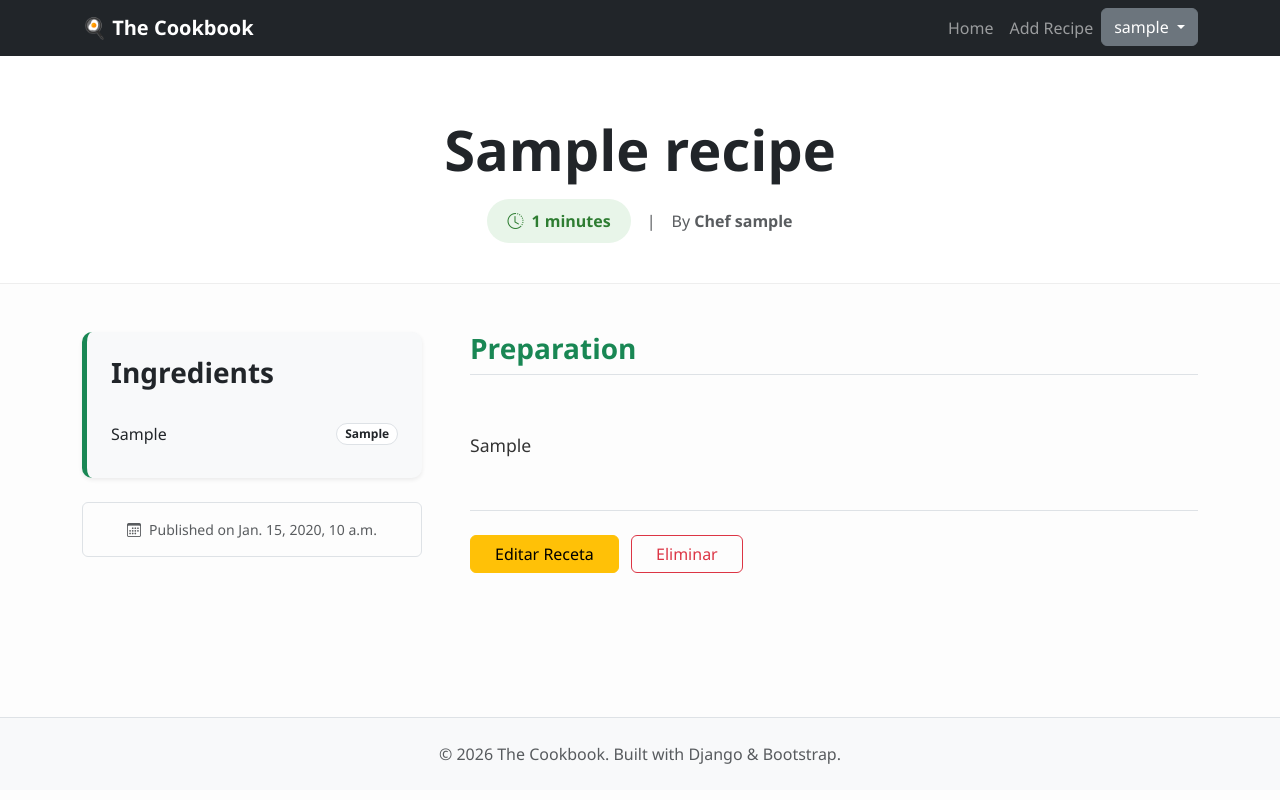
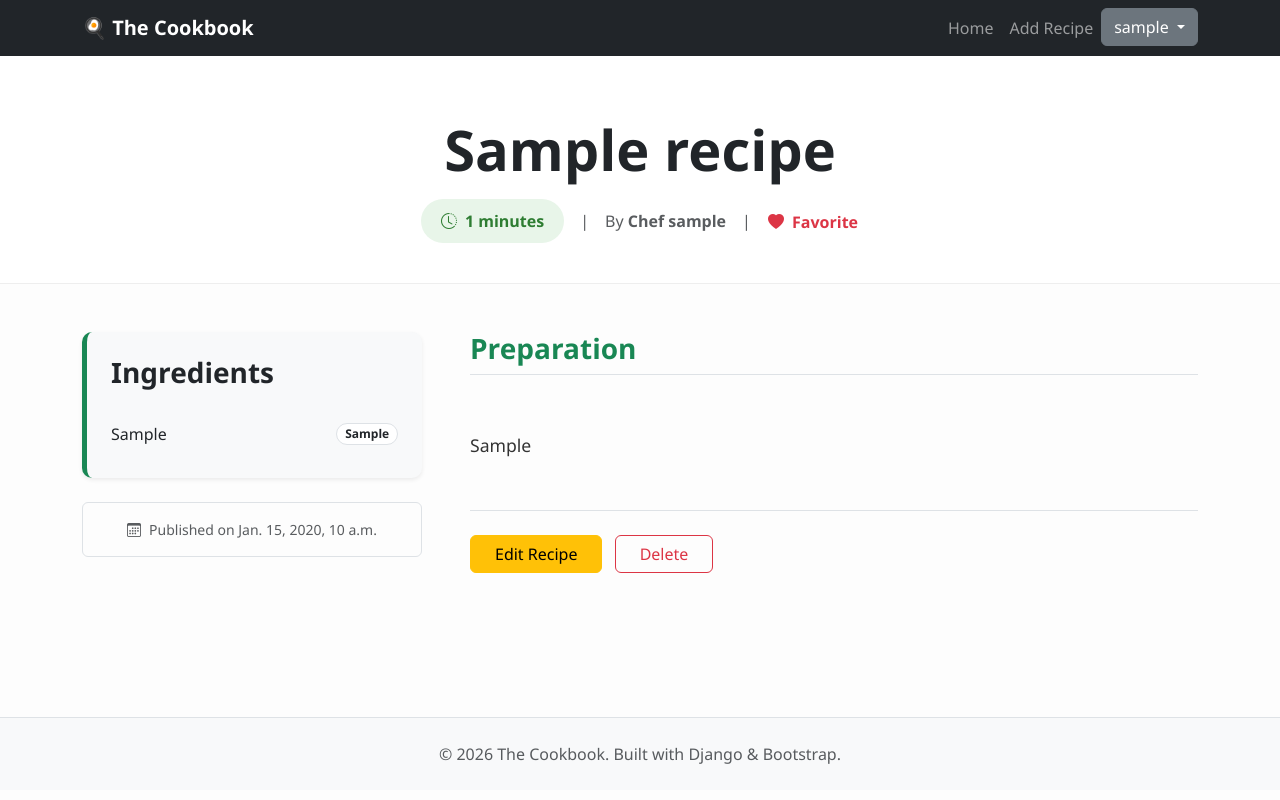
Before and after one commit to YalitzaEsc/cookbook, a Django app: page /recipes/detail/1/ in a window 1280 px wide. Run offline with Django 5.2, Linux system fonts and the light colour scheme; a user stored in the database is signed in; tables that the repository leaves empty hold one stand-in row (values such as "Sample post"); some libraries are stand-ins or nearby versions.

Commit message:
add to favorites

```diff
--- a/recipes/models.py
+++ b/recipes/models.py
@@ -12,6 +12,11 @@ class Recipe(models.Model):
     author = models.ForeignKey(
         settings.AUTH_USER_MODEL,
         on_delete=models.CASCADE
+    )
+    favorites = models.ManyToManyField(
+        settings.AUTH_USER_MODEL,
+        related_name="favorite_recipes",
+        blank=True
     )
 
     def __str__(self):
--- a/recipes/templates/recipes/add_recipe.html
+++ b/recipes/templates/recipes/add_recipe.html
@@ -7,7 +7,6 @@
 {% block styles %}
     <link href="{% static 'recipes/css/add_recipe.css' %}" rel="stylesheet">
     <link href="https://cdn.jsdelivr.net/npm/bootstrap@5.3.3/dist/css/bootstrap.min.css" rel="stylesheet">
-    <link rel="stylesheet" href="https://cdn.jsdelivr.net/npm/bootstrap-icons@1.11.3/font/bootstrap-icons.min.css">
 {% endblock styles %}
 
 {% block content %}
--- a/recipes/templates/recipes/detail_recipe.html
+++ b/recipes/templates/recipes/detail_recipe.html
@@ -24,6 +24,16 @@
                 </span>
                 <span class="text-muted">|</span>
                 <span class="text-muted">By <strong>Chef {{ recipe.author }}</strong></span>
+                {% if user.is_authenticated %}
+                    <span class="text-muted">|</span>
+                    <form action="{% url 'toggle_favorite' recipe.pk %}" method="POST" style="display:inline;">
+                        {% csrf_token %}
+                        <button type="submit" class="btn btn-link p-0 text-decoration-none {% if user in recipe.favorites.all %}text-danger{% else %}text-muted{% endif %} fw-bold small">
+                            <i class="bi {% if user in recipe.favorites.all %}bi-heart-fill{% else %}bi-heart{% endif %} me-1"></i>
+                            {% if user in recipe.favorites.all %}Favorite{% else %}Save{% endif %}
+                        </button>
+                    </form>
+                {% endif %}
             </div>
         </div>
     </header>
@@ -57,14 +67,11 @@
                 </div>
 
                 <div class="mt-5 pt-4 border-top mb-5"> {% if recipe.author.pk == request.user.pk %}
-                        <a href="#" class="btn btn-warning px-4 me-2">Editar Receta</a>
-                        <a href="#" class="btn btn-outline-danger px-4">Eliminar</a>
+                        <a href="#" class="btn btn-warning px-4 me-2">Edit Recipe</a>
+                        <a href="#" class="btn btn-outline-danger px-4">Delete</a>
                     {% endif %}
                 </div>
-
-
             </section>
-
         </div>
     </main>
 {% endblock content %}
--- a/recipes/urls.py
+++ b/recipes/urls.py
@@ -1,8 +1,9 @@
 from django.urls import path
-from .views import RecipeCreateView, RecipeDetailView
+from .views import RecipeCreateView, RecipeDetailView, toggle_favorite
 
 
 urlpatterns = [
     path("add-recipe", RecipeCreateView.as_view(), name="recipe_create"),
-    path("detail/<int:pk>/", RecipeDetailView.as_view(), name="recipe_detail")
+    path("detail/<int:pk>/", RecipeDetailView.as_view(), name="recipe_detail"),
+    path('recipe/<int:pk>/favorite/', toggle_favorite, name='toggle_favorite')
 ]
--- a/recipes/views.py
+++ b/recipes/views.py
@@ -1,3 +1,5 @@
+from django.shortcuts import get_object_or_404, redirect
+from django.contrib.auth.decorators import login_required
 from django.views.generic.edit import CreateView
 from django.views.generic import DetailView
 from django.contrib.auth.mixins import LoginRequiredMixin
@@ -39,3 +41,13 @@ class RecipeDetailView(LoginRequiredMixin, DetailView):
     model = Recipe
     template_name = "recipes/detail_recipe.html"
     context_object_name = "recipe"
+
+
+@login_required
+def toggle_favorite(request, pk):
+    recipe = get_object_or_404(Recipe, pk=pk)
+    if recipe.favorites.filter(id=request.user.id).exists():
+        recipe.favorites.remove(request.user)
+    else:
+        recipe.favorites.add(request.user)
+    return redirect('recipe_detail', pk=pk)
--- a/templates/base.html
+++ b/templates/base.html
@@ -5,6 +5,7 @@
     <meta name="viewport" content="width=device-width, initial-scale=1.0">
     <title>{% block page_title %}{% endblock page_title %}</title>
     <link href="https://cdn.jsdelivr.net/npm/bootstrap@5.3.0/dist/css/bootstrap.min.css" rel="stylesheet">
+    <link rel="stylesheet" href="https://cdn.jsdelivr.net/npm/bootstrap-icons@1.11.3/font/bootstrap-icons.min.css">
     {% block styles %}{% endblock styles %}
 </head>
 <body>
```
Also changed, not shown: recipes/templates/includes/recipe_card.html (added, +15 -0 lines), recipes/migrations/0007_recipe_favorites_alter_recipe_id_and_more.py (added).
